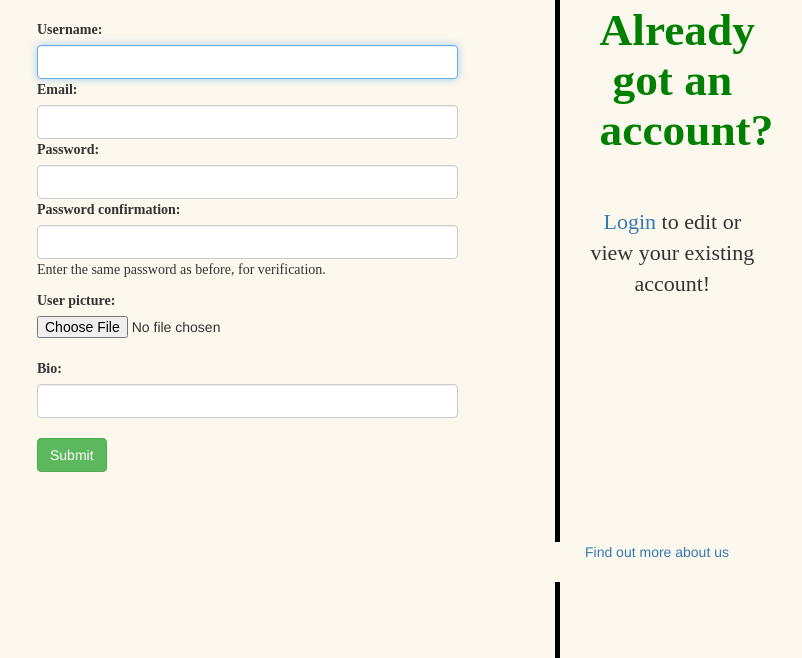
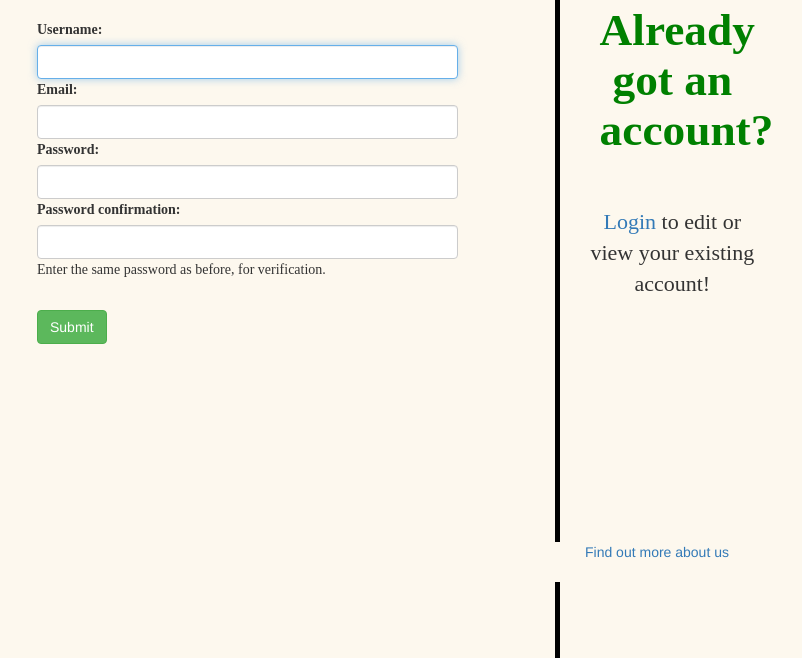
Before and after one commit to phantomsheepp/group1a_wad_project, a Django app: page /bookle/sign-up/ in a window 1280 px wide. Shown: the part 218-876 px from the top of the page, without its empty margins (239-1041 px from the left). Run offline with Django 3.2, Linux system fonts and the light colour scheme; some libraries are stand-ins or nearby versions.

Commit message:
Removed bio and pfp from sign up

```diff
--- a/bookle/forms.py
+++ b/bookle/forms.py
@@ -37,10 +37,10 @@ class RegisterForm(UserCreationForm):
         try:
             validate_email(email)
         except ValidationError:
-            raise ValidationError("Invalid email format.")
+            self.add_error('email', "Invalid email format.")
 
         if User.objects.filter(email=email).exists():
-            raise ValidationError("Email already in use.")
+            self.add_error('email', "Email already in use.")
 
         return email
 
@@ -51,10 +51,6 @@ class RegisterForm(UserCreationForm):
     def save(self, commit=True):
         user = super().save(commit=False)
         user.email = self.cleaned_data['email']
-        if self.bio:
-            user.bio = self.bio
-        if self.user_picture:
-            user.user_picture = self.user_picture
 
         if commit:
             user.save()
--- a/templates/bookle/sign_up.html
+++ b/templates/bookle/sign_up.html
@@ -31,12 +31,6 @@
 
                 <label for="id_password2" id="input-label">Password confirmation:</label>
                 <input type="password" class="form-control"name="password2" required="" id="id_password2"> <span class="helptext">Enter the same password as before, for verification.</span></p>
-
-                <label for="id_user_picture" id="input-label">User picture:</label>
-                <input type="file" name="user_picture" accept="image/*" id="id_user_picture"> <br/>
-
-                <label for="id_bio" id="input-label">Bio:</label>
-                <input type="text" class="form-control" name="bio" id="id_bio">
                 <br />
 
                 <button type="submit" class="btn btn-success">Submit</button>
```
